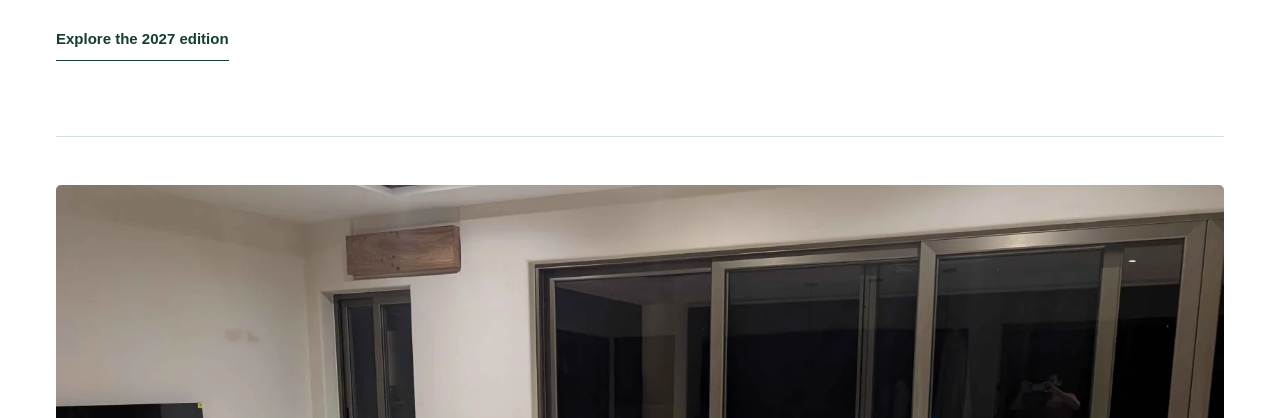
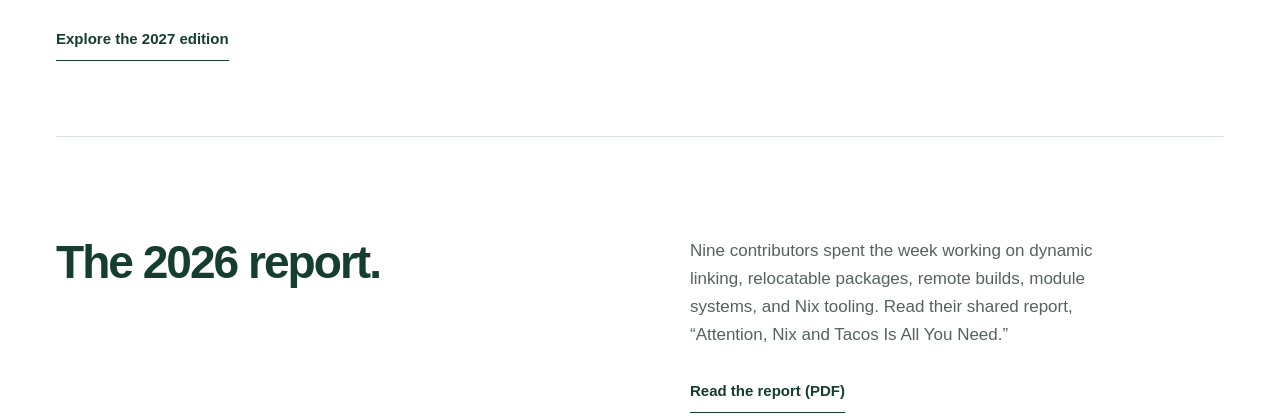
Before and after one commit to OceanSprint/tacosprint.org, an Astro site: page /2026 in a window 1280 px wide. Shown: the part 534-952 px from the top of the page. Built offline with nearby package versions, Linux system fonts and the light colour scheme; Astro itself is replaced by a stand-in of ours.

Commit message:
Link the published TacoSprint 2026 report from the archive

```diff
--- a/src/pages/2026.astro
+++ b/src/pages/2026.astro
@@ -16,7 +16,7 @@ const participants = [
 
 <Layout
   title="The 2026 edition · TacoSprint"
-  description="The Nix TacoSprint 2026 archive. June 20 to 26 in La Saladita, Mexico. Participants and sponsors of the 2026 edition."
+  description="The Nix TacoSprint 2026 archive. June 20 to 26 in La Saladita, Mexico. Sprint report, participants, and sponsors of the 2026 edition."
 >
   <section class="archive-hero container">
     <p class="eyebrow">The archive / June 20 to 26, 2026</p>
@@ -32,6 +32,24 @@ const participants = [
     <a class="text-link" href="/">
       Explore the 2027 edition
     </a>
+  </section>
+  <section class="section container about-grid" id="report">
+    <div>
+      <h2>The 2026 report.</h2>
+    </div>
+    <div class="about-copy">
+      <p>
+        Nine contributors spent the week working on dynamic linking, relocatable
+        packages, remote builds, module systems, and Nix tooling. Read their
+        shared report, “Attention, Nix and Tacos Is All You Need.”
+      </p>
+      <a
+        class="text-link"
+        href="https://fzakaria.com/assets/pdfs/Attention_Nix_and_Tacos_is_All_You_Need.pdf"
+      >
+        Read the report (PDF)
+      </a>
+    </div>
   </section>
   <section
     class="container archive-photos"
--- a/src/pages/index.astro
+++ b/src/pages/index.astro
@@ -49,8 +49,8 @@ import SprintPhoto from "../components/SprintPhoto.astro";
         to discuss projects, ask questions, and work alongside other
         contributors.
       </p>
-      <a class="text-link" href="/2026/">
-        2026 participants and sponsors
+      <a class="text-link" href="/2026/#report">
+        Read the 2026 report
       </a>
     </div>
   </section>
```
